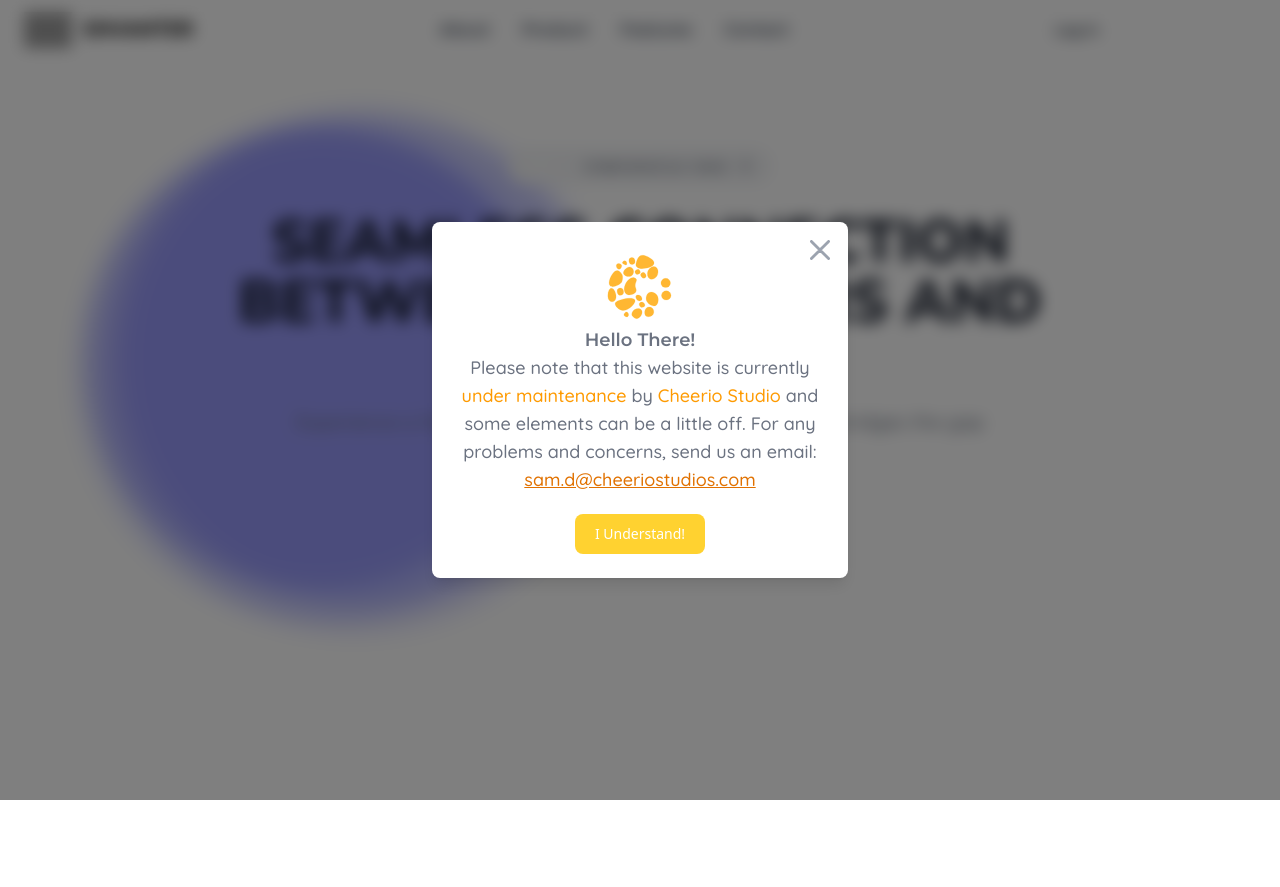
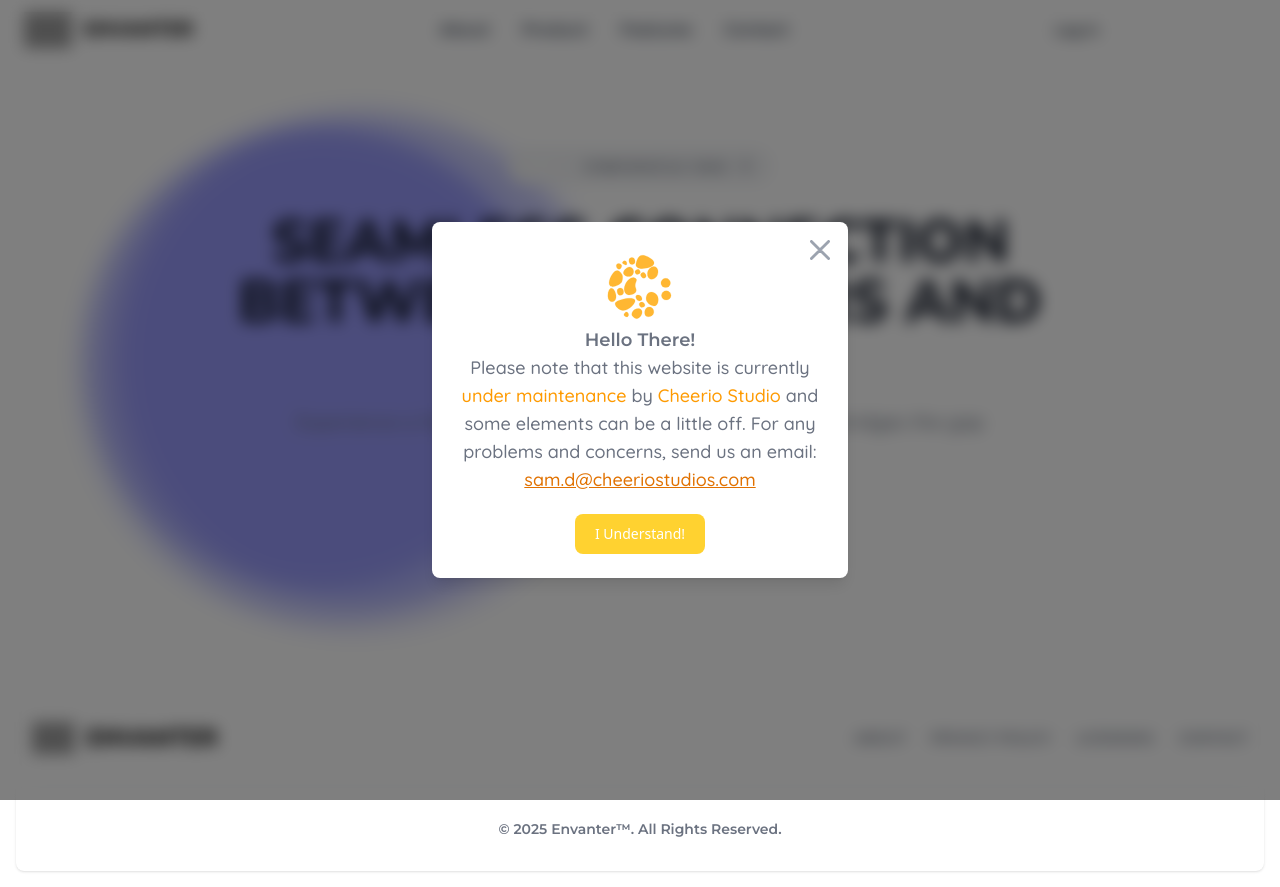
Before and after one commit to cheerios-design/envanter, a website: page index.html in a window 1280 px wide. Before the commit the page ends 800 px from the top, so only its background shows below. Drawn offline with nearby package versions, Linux system fonts and the light colour scheme; grey boxes are pictures that could not be loaded.

Commit message:
Add footer section with navigation links and update CSS for spacing and typography

```diff
--- a/index.html
+++ b/index.html
@@ -142,8 +142,41 @@
         </section>
     </main>
 
-    <footer>
+
+
+    <footer class="bg-white rounded-lg shadow-sm dark:bg-gray-900 m-4">
+        <div class="w-full max-w-screen-xl mx-auto p-4 md:py-8">
+            <div class="sm:flex sm:items-center sm:justify-between">
+                <a href="https://en-vanter.com/" class="flex items-center mb-4 sm:mb-0 space-x-3 rtl:space-x-reverse">
+                    <img src="https://en-vanter.com/assets/icons/envanterconsulting_logomark_colored_full_color_rgb.svg"
+                        class="h-8" alt="Flowbite Logo" />
+                    <span
+                        class="self-center text-2xl font-semibold font-heading uppercase whitespace-nowrap dark:text-white">Envanter</span>
+                </a>
+                <ul
+                    class="flex flex-wrap items-center mb-6 text-sm font-medium text-gray-500 sm:mb-0 dark:text-gray-400">
+                    <li>
+                        <a href="#" class="font-accent uppercase hover:underline me-4 md:me-6">About</a>
+                    </li>
+                    <li>
+                        <a href="#" class="font-accent uppercase hover:underline me-4 md:me-6">Privacy Policy</a>
+                    </li>
+                    <li>
+                        <a href="#" class="font-accent uppercase hover:underline me-4 md:me-6">Licensing</a>
+                    </li>
+                    <li>
+                        <a href="#" class="font-accent uppercase hover:underline">Contact</a>
+                    </li>
+                </ul>
+            </div>
+            <hr class="my-6 border-gray-200 sm:mx-auto dark:border-gray-700 lg:my-8" />
+            <span class="block text-sm text-gray-500 font-accent sm:text-center dark:text-gray-400">© 2025 <a
+                    href="https://en-vanter.com/" class="font-accent hover:underline">Envanter™</a>. All Rights
+                Reserved.</span>
+        </div>
     </footer>
+
+
     <div id="popup-modal" tabindex="-1"
         class="hidden fixed inset-0 flex justify-center items-center bg-black/50 backdrop-blur-sm z-50">
         <div class="relative w-full max-w-md p-4">
```
Also changed, not shown: styles/output.css.
